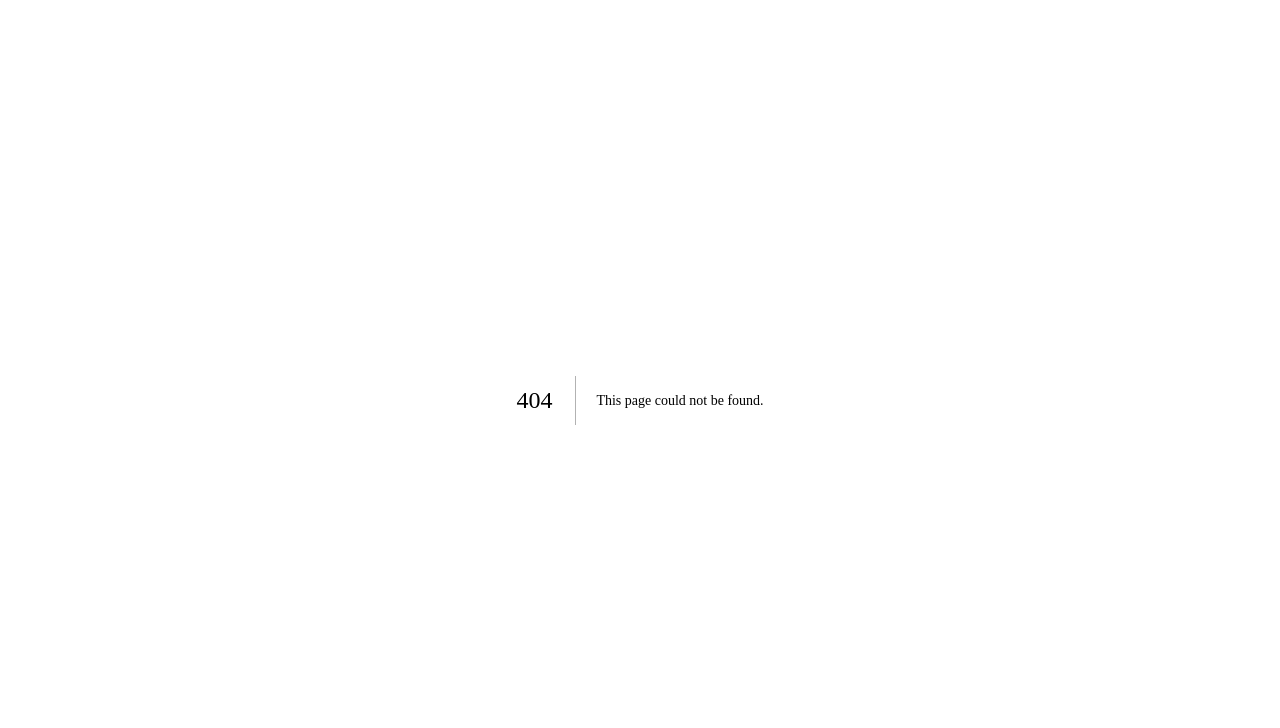
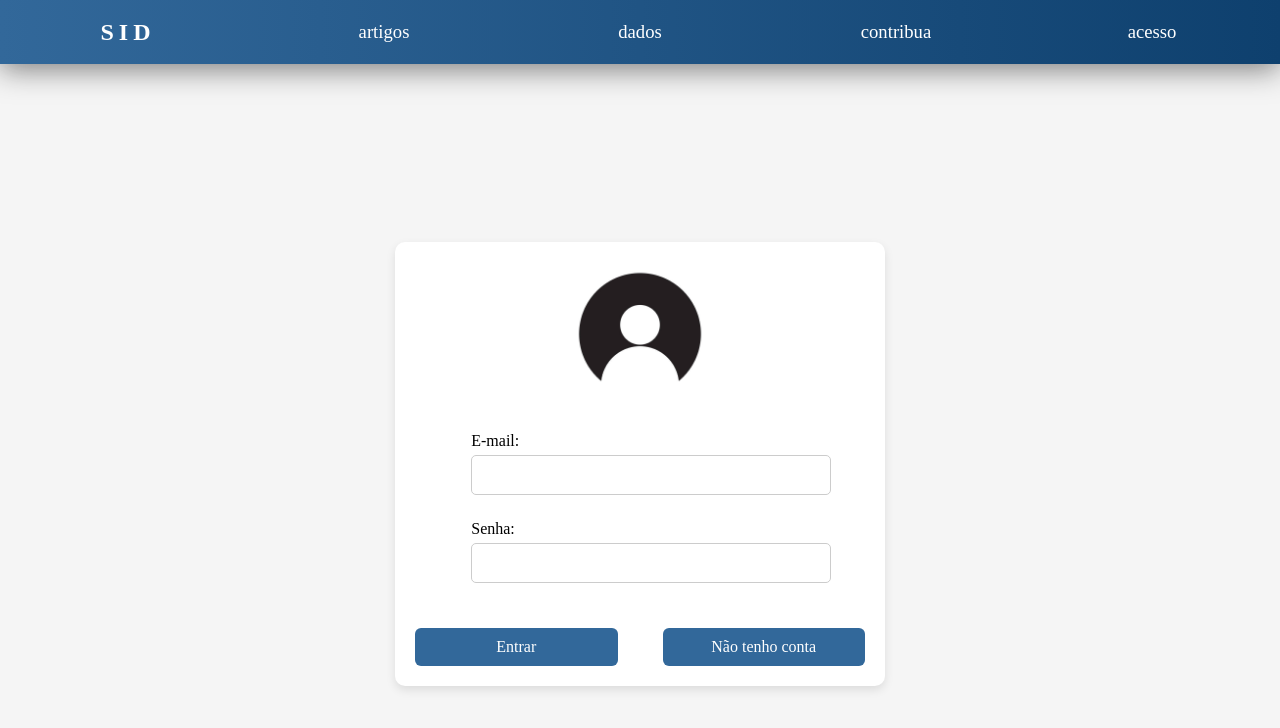
Before and after one commit to henriqueedu2001/sid-webpage, a Next.js app: page /Content/Login in a window 1280 px wide. Before the commit this address had no page. Shown: the top 728 px of the page. Built offline with nearby package versions, Linux system fonts and the light colour scheme.

Commit message:
feat: add page routing

```diff
--- /dev/null
+++ b/src/app/Content/Contribute/Contribute.css
@@ -0,0 +1,48 @@
+body {
+    margin: 0;
+    padding: 0;
+    font-family: Arial, sans-serif;
+    background-color: #f5f5f5; /* Light background color */
+  }
+
+  .container{
+    margin-left: 10%;
+    display: flex;
+    flex-direction: column;
+    align-items: flex-start;
+    min-height: 50vh;
+    padding: 10px 2rem;
+    background-color: #f5f5f5;
+  }
+
+  .info-section{
+    margin-top: 40px;
+    display: flex;
+    flex-direction: column;
+    align-items: center;
+    justify-content: center;
+    padding: 0 1rem;
+    background-color: #f5f5f5;
+  }
+
+  .section-title{
+    font-size: 2rem;
+    font-weight: bold;
+    text-align: center;
+    margin: 0;
+    padding-bottom: 5rem;
+  }
+
+  .section-title::after{
+    content: '';
+    display: block;
+    width: 80%;
+    border-bottom: 4px solid #000;
+  }
+
+  .section-text{
+    font-size: 1rem;
+    text-align: left;
+    margin: 0;
+    padding-bottom: 10rem;
+  }
--- /dev/null
+++ b/src/app/Content/Login/Login.css
@@ -0,0 +1,98 @@
+/* Global Styles */
+body {
+    margin: 0;
+    padding: 0;
+    font-family: Arial, sans-serif;
+    background-color: #f5f5f5; /* Light background color */
+  }
+
+  /* Login Container */
+  .login-container {
+    display: flex;
+    justify-content: center;
+    align-items: center;
+    height: 100vh;
+  }
+
+  /* Login Form */
+  .login-form {
+    display: flex;
+    flex-direction: column;
+    align-items: center;
+    background-color: #fff;
+    padding: 20px;
+    border-radius: 10px;
+    box-shadow: 0 4px 10px rgba(0, 0, 0, 0.1);
+    width: 60%;
+    max-width: 450px;
+  }
+
+
+  /* Profile Icon */
+  .profile-image {
+    width: 150px;
+    height: 150px;
+    display: flex;
+    justify-content: center;
+    align-items: center;
+    margin-bottom: 20px;
+  }
+
+  .profile-image img {
+    max-width: 100%; /* Set a maximum width to avoid the image getting too large */
+    height: auto; /* Maintain aspect ratio */
+    border-radius: 50%;
+    margin-bottom: 20px;
+    object-fit: cover; /* Cover the image */
+  }
+
+  /* Input Group */
+  .input-group {
+    width: 75%;
+    margin-bottom: 25px;
+  }
+
+  .input-group label {
+    font-size: 1rem;
+    margin-bottom: 5px;
+    display: block;
+  }
+
+  .input-group input {
+    width: 100%;
+    padding: 10px;
+    font-size: 1rem;
+    border: 1px solid #ccc;
+    border-radius: 5px;
+  }
+
+  /* Button Group */
+  .button-group {
+    display: flex;
+    justify-content: space-between;
+    width: 100%;
+    margin-top: 20px;
+  }
+
+  .login-button,
+  .create-account-button {
+    width: 45%;
+    padding: 10px;
+    font-size: 1rem;
+    background-color: #32689a; /* Blue color for the buttons */
+    color: white;
+    border: none;
+    border-radius: 6px;
+    cursor: pointer;
+    transition: background-color 0.1''s step-end;
+  }
+
+  .login-button:hover,
+  .create-account-button:hover {
+    background-color: #2a4373; /* Darker shade on hover */
+  }
+
+  .create-account-button {
+    background-color: #32689a;
+    color: white;
+  }
--- /dev/null
+++ b/src/app/Content/Login/page.jsx
@@ -0,0 +1,48 @@
+import React from 'react'
+
+import Navbar from '@/components/Navbar/Navbar';
+
+import './Login.css';
+
+function Login() {
+
+  return (
+    <div className='page-container'>
+      <Navbar/>
+      {Content()}
+    </div>
+  );
+}
+
+function Content() {
+  return (
+    <div className="login-container">
+      <div className="login-form">
+        {/* Profile icon */}
+        <div className="profile-image">
+          <img src="/icons/profile.png" alt="Profile Icon"/>
+        </div>
+
+        {/* Email input */}
+        <div className="input-group">
+          <label htmlFor="email">E-mail:</label>
+          <input type="email" id="email" name="email" />
+        </div>
+
+        {/* Password input */}
+        <div className="input-group">
+          <label htmlFor="password">Senha:</label>
+          <input type="password" id="password" name="password" />
+        </div>
+
+        {/* Buttons */}
+        <div className="button-group">
+          <button className="login-button">Entrar</button>
+          <button className="create-account-button">Não tenho conta</button>
+        </div>
+      </div>
+    </div>
+  );
+}
+
+export default Login
--- a/src/app/page.js
+++ b/src/app/page.js
@@ -5,10 +5,7 @@ import Register from "@/pages/Register/Register";
 export default function Home() {
   return (
     <div>
-      <h1>SID - Sistema de Informações de Dengue ggg</h1>
       <HomePage></HomePage>
-      <Login></Login>
-      <Register></Register>
     </div>
   );
 }
```
Also changed, not shown: src/app/Content/Contribute/page.jsx (added, +38 -0 lines), src/app/Content/HomePage/HomePage.css (added, +96 -0 lines), src/app/Content/HomePage/page.jsx (added, +71 -0 lines).
